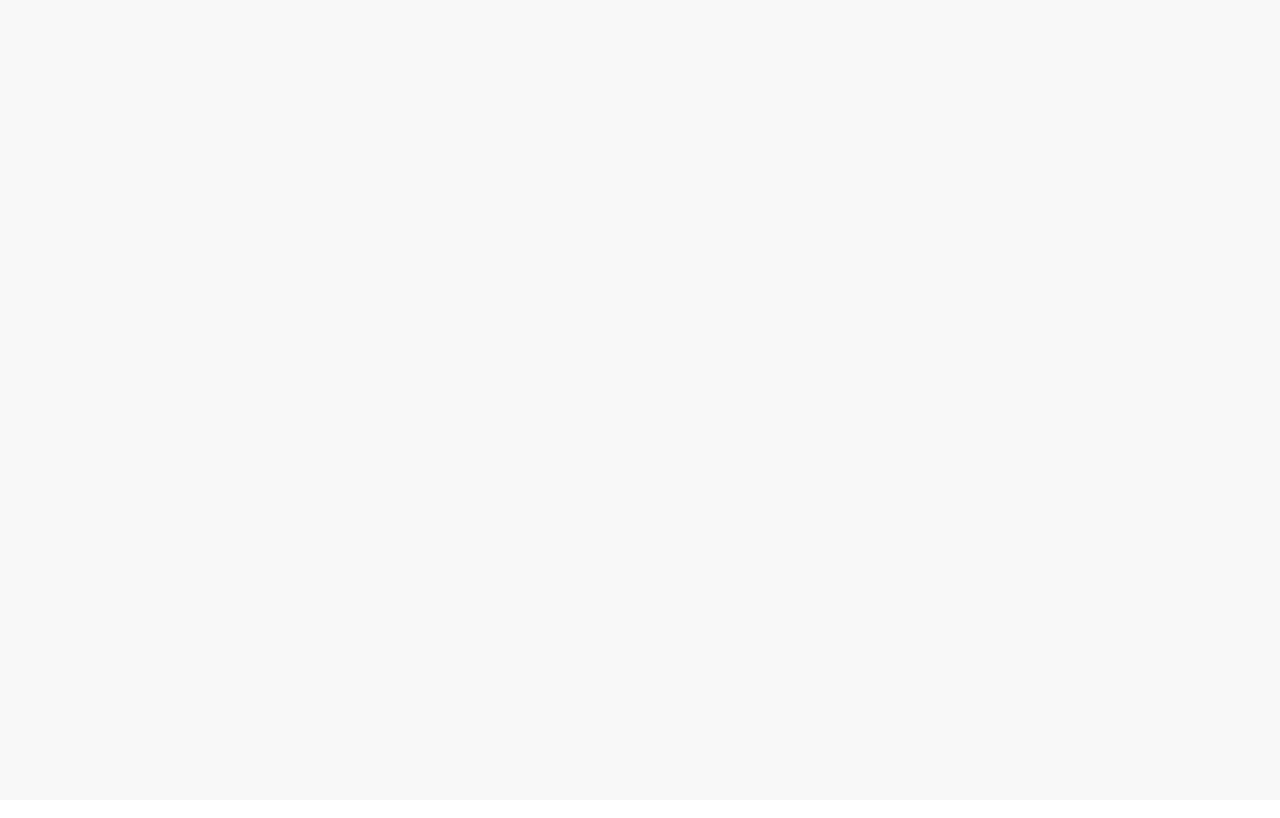
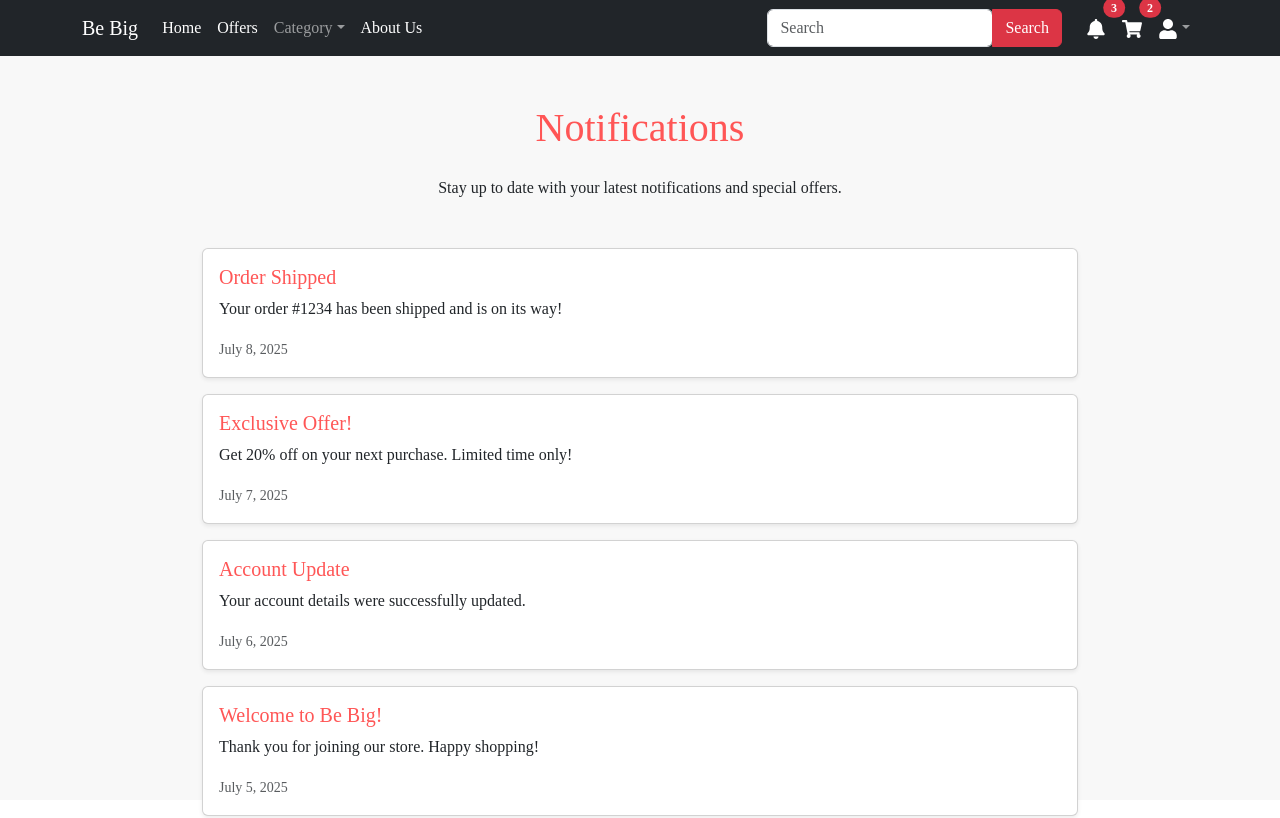
Before and after one commit to AmayaSamarawikcrama/E-Commerce, a React (Vite) app in the folder my-react-app/: page /notifications in a window 1280 px wide. Before the commit this address had no page. Shown: the top 818 px of the page. Built offline with nearby package versions, Linux system fonts and the light colour scheme; the HTML template or start-up script is replaced by a standard one.

Commit message:
create notification page

```diff
--- a/my-react-app/src/App.jsx
+++ b/my-react-app/src/App.jsx
@@ -12,6 +12,9 @@ import Offers from './Customer/Offers';
 import Men from './Customer/Men';
 import Women from './Customer/Women';
 import Kids from './Customer/Kids';
+import Accessories from './Customer/Accessories';
+import Notification from './Customer/Notification';
+import Cart from './Customer/Cart';
 
 
 
@@ -28,6 +31,9 @@ function App() {
         <Route path="/Men" element={<Men />} />
         <Route path="/Women" element={<Women />} />
         <Route path="/Kids" element={<Kids />} />
+        <Route path="/accessories" element={<Accessories />} />
+        <Route path="/notifications" element={<Notification />} />
+        <Route path="/cart" element={<Cart />} />
 
       </Routes>
 
--- a/my-react-app/src/Components/Nav.jsx
+++ b/my-react-app/src/Components/Nav.jsx
@@ -32,7 +32,7 @@ export default function NavBar() {
               <NavDropdown.Item href="/Men">Men</NavDropdown.Item>
               <NavDropdown.Item href="/Women">Women</NavDropdown.Item>
               <NavDropdown.Item href="/Kids">Kids</NavDropdown.Item>
-              <NavDropdown.Item href="/category/accessories">Accessories</NavDropdown.Item>
+              <NavDropdown.Item href="/accessories">Accessories</NavDropdown.Item>
             </NavDropdown>
 
             <Nav.Link href="/about" className="text-white">About Us</Nav.Link>
--- /dev/null
+++ b/my-react-app/src/Customer/Cart.jsx
@@ -0,0 +1,104 @@
+import React, { useState } from 'react';
+import { Container, Row, Col, Card, Button, Image, Form } from 'react-bootstrap';
+import { useNavigate } from 'react-router-dom';
+import NavBar from '../Components/Nav';
+import Footer from '../Components/Footer';
+
+export default function Cart() {
+  const navigate = useNavigate();
+
+  // Dummy cart items
+  const [cartItems, setCartItems] = useState([
+    {
+      id: 1,
+      title: 'Classic Shirt',
+      price: 29.99,
+      quantity: 1,
+      image: 'https://i.pinimg.com/736x/46/f9/8f/46f98ff91157e6d7df349e4b2bdd969a.jpg',
+    },
+    {
+      id: 2,
+      title: 'Casual Jeans',
+      price: 39.99,
+      quantity: 2,
+      image: 'https://i.pinimg.com/1200x/68/b6/0e/68b60e34e9c7a3078b033097b2b85608.jpg',
+    },
+  ]);
+
+  const handleQuantityChange = (id, qty) => {
+    setCartItems(prev =>
+      prev.map(item =>
+        item.id === id ? { ...item, quantity: qty } : item
+      )
+    );
+  };
+
+  const handleRemoveItem = (id) => {
+    setCartItems(prev => prev.filter(item => item.id !== id));
+  };
+
+  const subtotal = cartItems.reduce((acc, item) => acc + item.price * item.quantity, 0);
+
+  const handleCheckout = () => {
+    navigate('/payment');
+  };
+
+  return (
+    <>
+      <NavBar />
+
+      <Container className="my-5" style={{ maxWidth: '1000px' }}>
+        <h1 className="text-center mb-4" style={{ color: '#FF5656' }}>Your Cart</h1>
+
+        {cartItems.length === 0 ? (
+          <p className="text-center">Your cart is empty.</p>
+        ) : (
+          <>
+            <Row className="mb-4">
+              {cartItems.map(item => (
+                <Col xs={12} key={item.id} className="mb-3">
+                  <Card className="shadow-sm">
+                    <Card.Body>
+                      <Row className="align-items-center">
+                        <Col xs={4} md={3}>
+                          <Image src={item.image} alt={item.title} fluid rounded />
+                        </Col>
+                        <Col xs={8} md={3}>
+                          <h5 className="mb-0" style={{ color: '#FF5656' }}>{item.title}</h5>
+                          <p><strong>${item.price.toFixed(2)}</strong></p>
+                        </Col>
+                        <Col xs={6} md={3}>
+                          <Form.Control
+                            type="number"
+                            min="1"
+                            value={item.quantity}
+                            onChange={(e) => handleQuantityChange(item.id, parseInt(e.target.value) || 1)}
+                          />
+                        </Col>
+                        <Col xs={6} md={3} className="text-end">
+                          <Button variant="danger" onClick={() => handleRemoveItem(item.id)}>
+                            Remove
+                          </Button>
+                        </Col>
+                      </Row>
+                    </Card.Body>
+                  </Card>
+                </Col>
+              ))}
+            </Row>
+
+            <Card className="shadow-sm">
+              <Card.Body className="d-flex flex-column flex-md-row justify-content-between align-items-center">
+                <h5 className="mb-3 mb-md-0">Subtotal:</h5>
+                <h5 className="mb-3 mb-md-0" style={{ color: '#FF5656' }}>${subtotal.toFixed(2)}</h5>
+                <Button variant="danger" onClick={handleCheckout}>Proceed to Checkout</Button>
+              </Card.Body>
+            </Card>
+          </>
+        )}
+      </Container>
+
+      <Footer />
+    </>
+  );
+}
--- /dev/null
+++ b/my-react-app/src/Customer/Notification.jsx
@@ -0,0 +1,63 @@
+import React from 'react';
+import { Container, Row, Col, Card } from 'react-bootstrap';
+import NavBar from '../Components/Nav';
+import Footer from '../Components/Footer';
+
+export default function Notification() {
+  // Dummy notification data
+  const notifications = [
+    {
+      id: 1,
+      title: 'Order Shipped',
+      message: 'Your order #1234 has been shipped and is on its way!',
+      date: 'July 8, 2025',
+    },
+    {
+      id: 2,
+      title: 'Exclusive Offer!',
+      message: 'Get 20% off on your next purchase. Limited time only!',
+      date: 'July 7, 2025',
+    },
+    {
+      id: 3,
+      title: 'Account Update',
+      message: 'Your account details were successfully updated.',
+      date: 'July 6, 2025',
+    },
+    {
+      id: 4,
+      title: 'Welcome to Be Big!',
+      message: 'Thank you for joining our store. Happy shopping!',
+      date: 'July 5, 2025',
+    },
+  ];
+
+  return (
+    <>
+      <NavBar />
+
+      <Container className="my-5" style={{ maxWidth: '900px' }}>
+        <h1 className="text-center mb-4 " style={{ color: '#FF5656' }}>Notifications</h1>
+        <p className="text-center mb-5">
+          Stay up to date with your latest notifications and special offers.
+        </p>
+
+        <Row className="justify-content-center">
+          {notifications.map((note) => (
+            <Col key={note.id} xs={12} className="mb-3">
+              <Card className="shadow-sm">
+                <Card.Body>
+                  <Card.Title className="mb-2" style={{ color: '#FF5656' }}>{note.title}</Card.Title>
+                  <Card.Text>{note.message}</Card.Text>
+                  <small className="text-muted">{note.date}</small>
+                </Card.Body>
+              </Card>
+            </Col>
+          ))}
+        </Row>
+      </Container>
+
+      <Footer />
+    </>
+  );
+}
```
Also changed, not shown: my-react-app/src/Customer/Payment.jsx (added).
